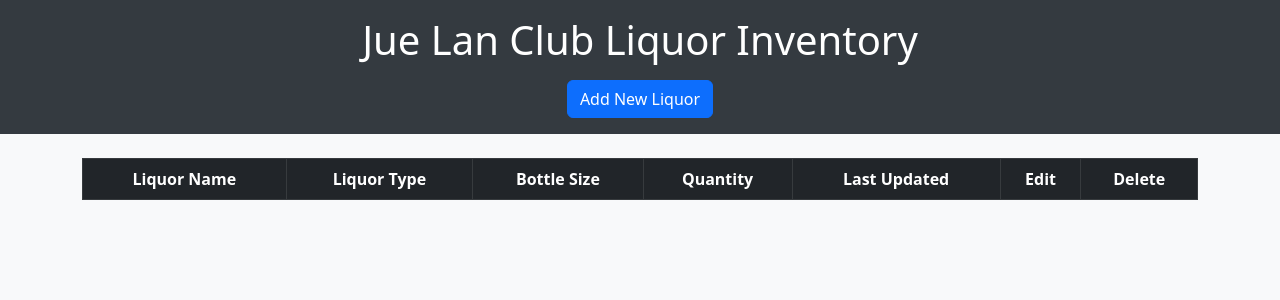
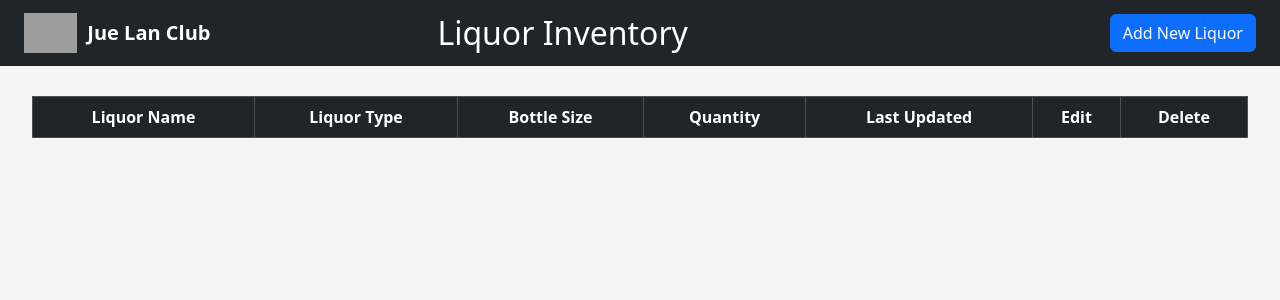
Before and after one commit to davidalevargas7/Jue-Lan-Liquor-Inventory, a Flask app: page / in a window 1280 px wide. Shown: the top 300 px of the page. Run offline with Flask 3, Linux system fonts and the light colour scheme; data that the repository does not hold is empty; grey boxes are pictures that could not be loaded.

Commit message:
Updated table colors, added JL logo, and styling fixes

```diff
--- a/templates/index.html
+++ b/templates/index.html
@@ -2,40 +2,65 @@
 <html lang="en">
 <head>
     <meta charset="UTF-8">
-    <title>Liquor Inventory</title>
+    <title>Jue Lan Club Liquor Inventory</title>
     <meta name="viewport" content="width=device-width, initial-scale=1">
-
     <!-- Bootstrap CSS -->
-    <link href="https://cdn.jsdelivr.net/npm/bootstrap@5.3.0/dist/css/bootstrap.min.css" rel="stylesheet">
-
+    <link
+        href="https://cdn.jsdelivr.net/npm/bootstrap@5.3.3/dist/css/bootstrap.min.css"
+        rel="stylesheet"
+    >
     <style>
         body {
-            background-color: #f8f9fa;
+            background-color: #f5f5f5;
         }
-        .table th, .table td {
+        table {
+            background-color: white;
+        }
+        th {
+            color: white !important;
             vertical-align: middle;
         }
-        .header {
-            background-color: #343a40;
+        td {
+            color: black !important;
+            vertical-align: middle;
+        }
+
+        .table-container {
+            max-width: 95%;
+            margin: 30px auto;
+            overflow-x: auto;
+        }
+        .btn-edit {
+            background-color: #007bff;
             color: white;
-            padding: 1rem;
-            text-align: center;
         }
-        .btn-space {
-            margin-right: 0.5rem;
+        .btn-delete {
+            background-color: #dc3545;
+            color: white;
+        }
+        .navbar-brand img {
+            margin-right: 10px;
         }
     </style>
 </head>
 <body>
 
-    <div class="header">
-        <h1>Jue Lan Club Liquor Inventory</h1>
-        <a href="/add" class="btn btn-primary mt-2">Add New Liquor</a>
+<nav class="navbar navbar-expand-lg navbar-dark bg-dark px-4">
+    <a class="navbar-brand d-flex align-items-center" href="#">
+        <img src="{{ url_for('static', filename='jue-lan-club-logo.png') }}" alt="Logo" height="40">
+        <span class="fw-bold text-white">Jue Lan Club</span>
+    </a>
+    <div class="mx-auto">
+        <h2 class="text-white text-center mb-0">Liquor Inventory</h2>
     </div>
+    <div class="ms-auto">
+        <a href="{{ url_for('add_liquor') }}" class="btn btn-primary">Add New Liquor</a>
+    </div>
+</nav>
 
-    <div class="container mt-4">
-        <table class="table table-dark table-striped table-bordered text-center">
-            <thead>
+<div class="table-container">
+    <table class="table table-bordered table-striped text-center align-middle">
+        <thead class="table-dark">
             <tr>
                 <th>Liquor Name</th>
                 <th>Liquor Type</th>
@@ -55,11 +80,11 @@
                 <td>{{ liquor.quantity }}</td>
                 <td>{{ liquor.last_updated }}</td>
                 <td>
-                        <a href="{{ url_for('edit_liquor', liquor_id=liquor.id) }}" class="btn btn-warning btn-sm">Edit</a>
+                    <a href="{{ url_for('edit_liquor', liquor_id=liquor.id) }}" class="btn btn-edit btn-sm">Edit</a>
                 </td>
                 <td>
-                        <form method="POST" action="{{ url_for('delete_liquor', liquor_id=liquor.id) }}">
-                            <button type="submit" class="btn btn-danger btn-sm">Delete</button>
+                    <form action="{{ url_for('delete_liquor', liquor_id=liquor.id) }}" method="post" onsubmit="return confirm('Are you sure you want to delete this item?');">
+                        <button type="submit" class="btn btn-delete btn-sm">Delete</button>
                     </form>
                 </td>
             </tr>
@@ -68,7 +93,5 @@
     </table>
 </div>
 
-    <!-- Bootstrap JS (Optional, only needed for components like modals/dropdowns) -->
-    <script src="https://cdn.jsdelivr.net/npm/bootstrap@5.3.0/dist/js/bootstrap.bundle.min.js"></script>
 </body>
 </html>
```
Also changed, not shown: templates/add.html (+26 -19 lines), templates/edit.html (+17 -19 lines), static/jue lan club logo.png (added). Lines whose indentation alone changed are shown as unchanged.
